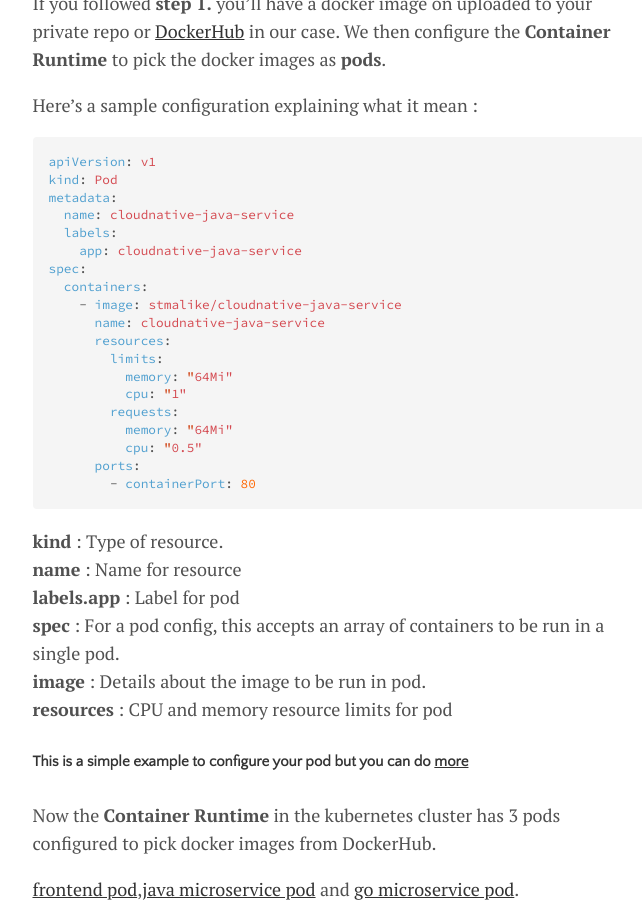
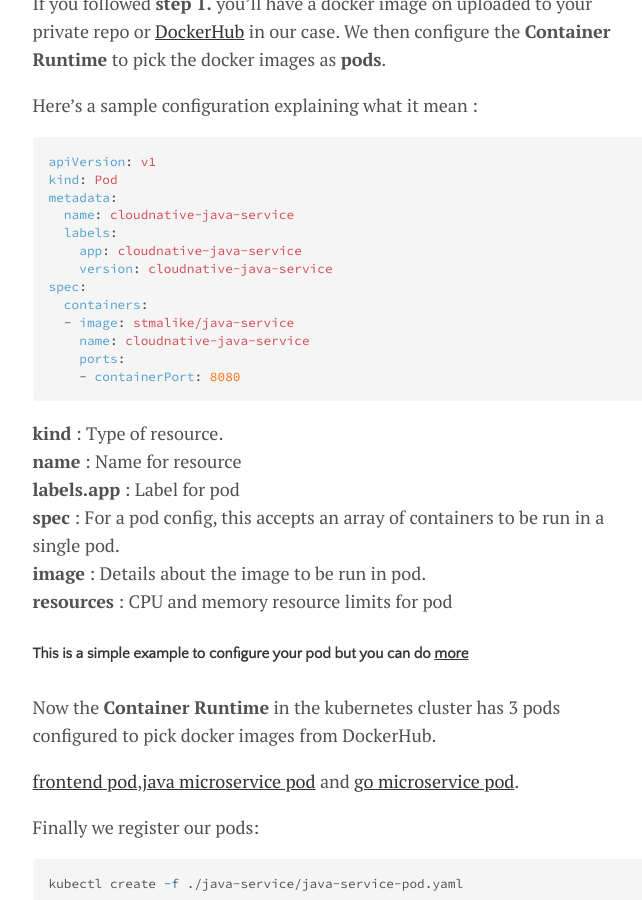
Before and after one commit to malike/malike.github.io, a Jekyll site: the page built from _posts/2018-10-11-K8s-101-And-Istio-Service-Mesh.md, in a window 1280 px wide and 900 px high, scrolled down 5486 px. Shown: the whole window, without its empty margins (300-942 px from the left). Built offline with Jekyll 4.4.1, drawn with Linux system fonts in a browser that asks for light colours; comment, search, counter and statistics services are not loaded.

Commit message:
new posts on k8s and istio service mesh

````diff
--- a/_posts/2018-10-11-K8s-101-And-Istio-Service-Mesh.md
+++ b/_posts/2018-10-11-K8s-101-And-Istio-Service-Mesh.md
@@ -143,20 +143,14 @@
   name: cloudnative-java-service
   labels:
     app: cloudnative-java-service
+    version: cloudnative-java-service
 spec:
   containers:
-    - image: stmalike/cloudnative-java-service
-      name: cloudnative-java-service
-      resources:
-        limits:
-          memory: "64Mi"
-          cpu: "1"
-        requests:
-          memory: "64Mi"
-          cpu: "0.5"
-      ports:
-        - containerPort: 80
-```
+  - image: stmalike/java-service
+    name: cloudnative-java-service
+    ports:
+    - containerPort: 8080
+  ```
 
 **kind** : Type of resource.<br/>
 **name** : Name for resource<br/>
````
